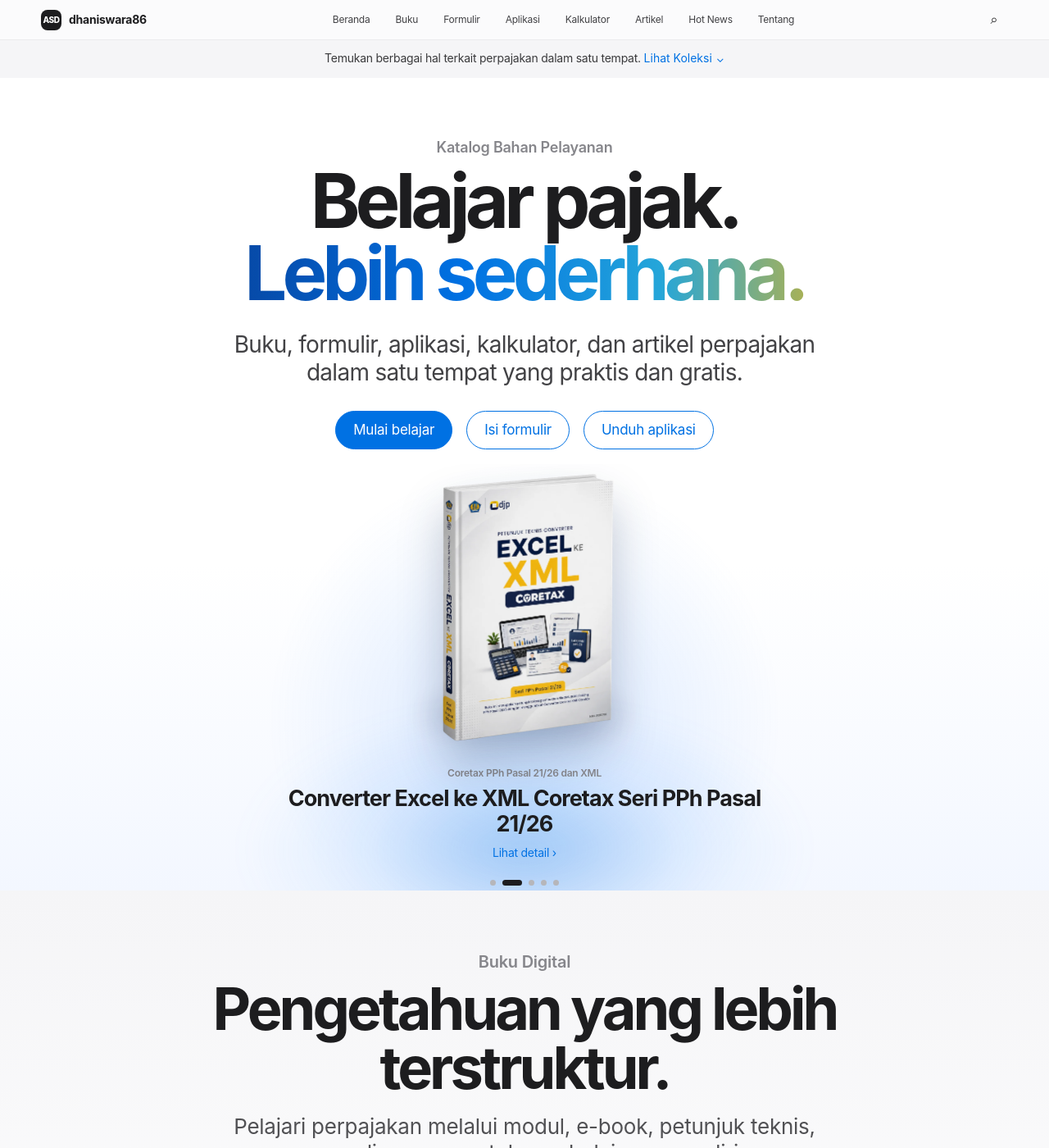
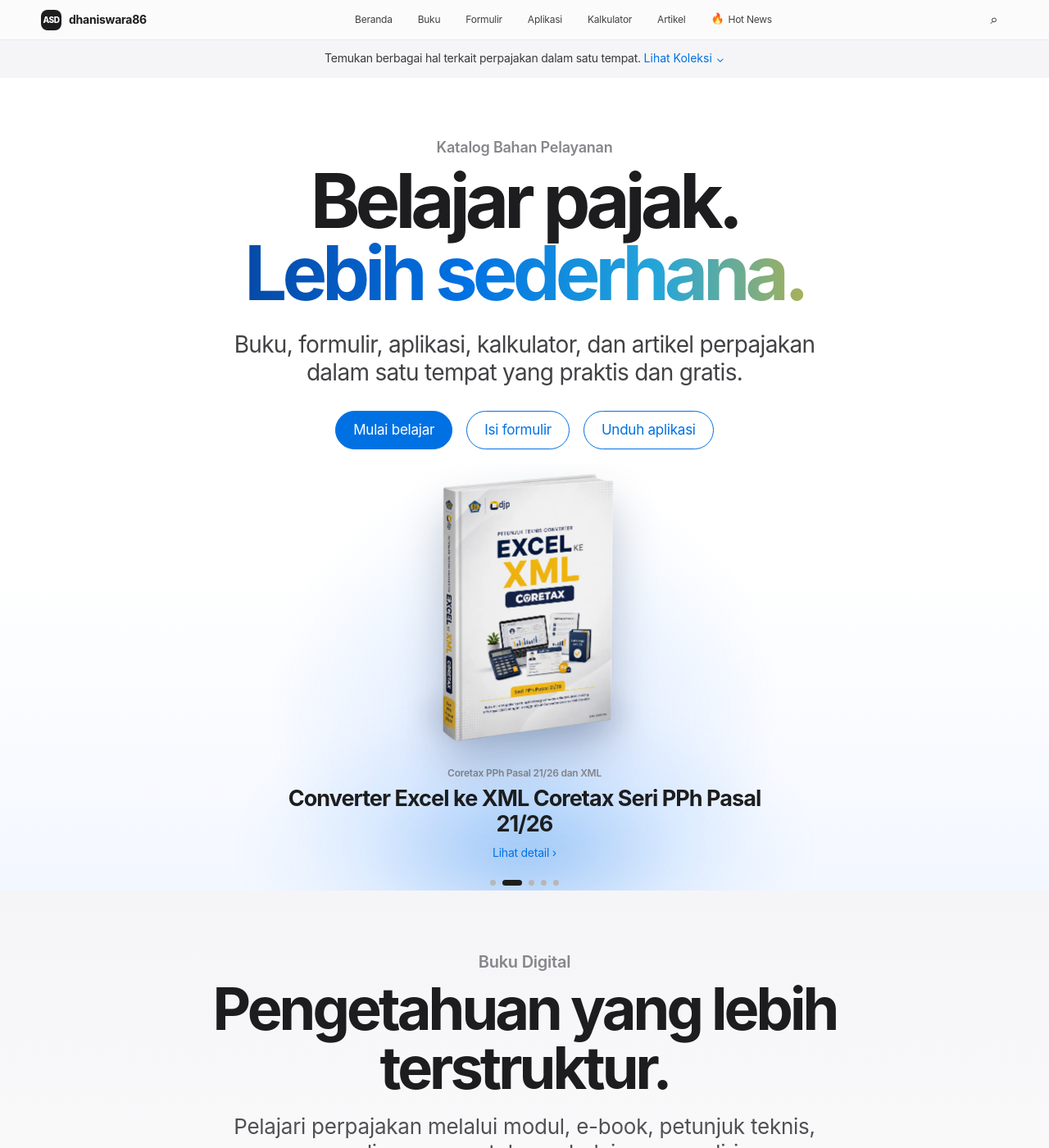
Before and after one commit to dhaniswara86/dhaniswara86.github.io, a Jekyll site: the page index.html, which Jekyll copies as it is, in a window 1280 px wide and 1400 px high. Shown: the whole window at 82% size. Built offline with Jekyll 4.4.1, drawn with Linux system fonts in a browser that asks for light colours.

Commit message:
Tambahkan ikon api pada menu Hot News
Added a new hot news menu with an icon to the navigation.

```diff
--- a/index.html
+++ b/index.html
@@ -132,6 +132,32 @@
 
     .desktop-menu a:hover {
       color: var(--black);
+    }
+
+    /* Menu Hot News dengan ikon api */
+    .nav-hotnews {
+      display: inline-flex;
+      align-items: center;
+      gap: 5px;
+    }
+
+    .nav-hotnews-icon {
+      display: inline-block;
+      flex: 0 0 auto;
+      font-size: 13px;
+      line-height: 1;
+      transform: translateY(-1px);
+    }
+
+    .mobile-menu .nav-hotnews {
+      display: flex;
+      align-items: center;
+      gap: 10px;
+    }
+
+    .mobile-menu .nav-hotnews-icon {
+      font-size: 22px;
+      transform: none;
     }
 
     .nav-actions {
@@ -2591,8 +2617,11 @@ body.mega-menu-open {
 <a href="aplikasi.html">Aplikasi</a>
 <a href="kalkulator.html">Kalkulator</a>
 <a href="artikel.html">Artikel</a>
-<a href="hotnews.html">Hot News</a>
-<a href="#tentang">Tentang</a>
+<a class="nav-hotnews" href="hotnews.html">
+<span aria-hidden="true" class="nav-hotnews-icon">🔥</span>
+<span>Hot News</span>
+</a>
+
 </nav>
 <div class="nav-actions">
 <a aria-label="Cari formulir" class="search-link" href="formulir.html" title="Cari formulir">
@@ -2705,8 +2734,10 @@ body.mega-menu-open {
 <a href="aplikasi.html">Aplikasi</a>
 <a href="kalkulator.html">Kalkulator</a>
 <a href="#artikel">Artikel</a>
-<a href="hotnews.html">Hot News</a>
-<a href="#tentang">Tentang</a>
+<a class="nav-hotnews" href="hotnews.html">
+<span aria-hidden="true" class="nav-hotnews-icon">🔥</span>
+<span>Hot News</span>
+</a>
 </nav>
 <main>
 <div class="announcement">
```
